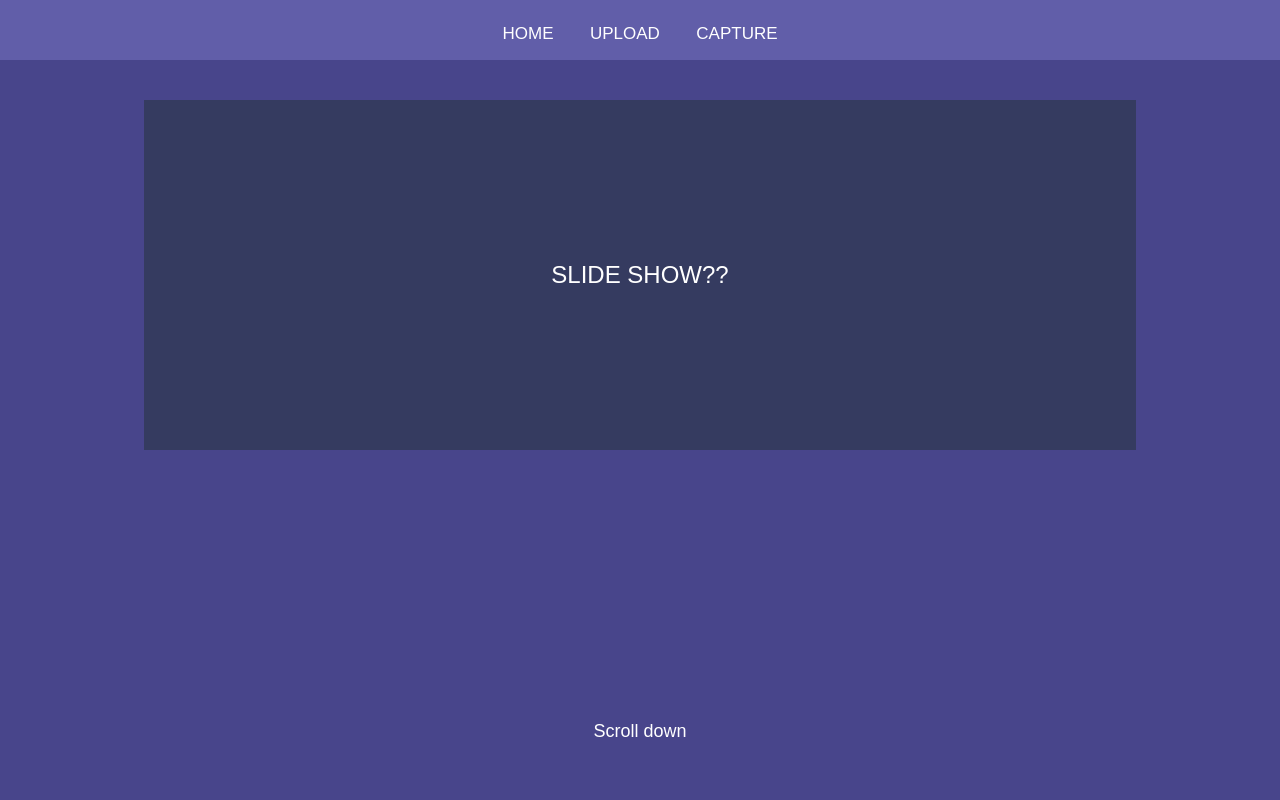
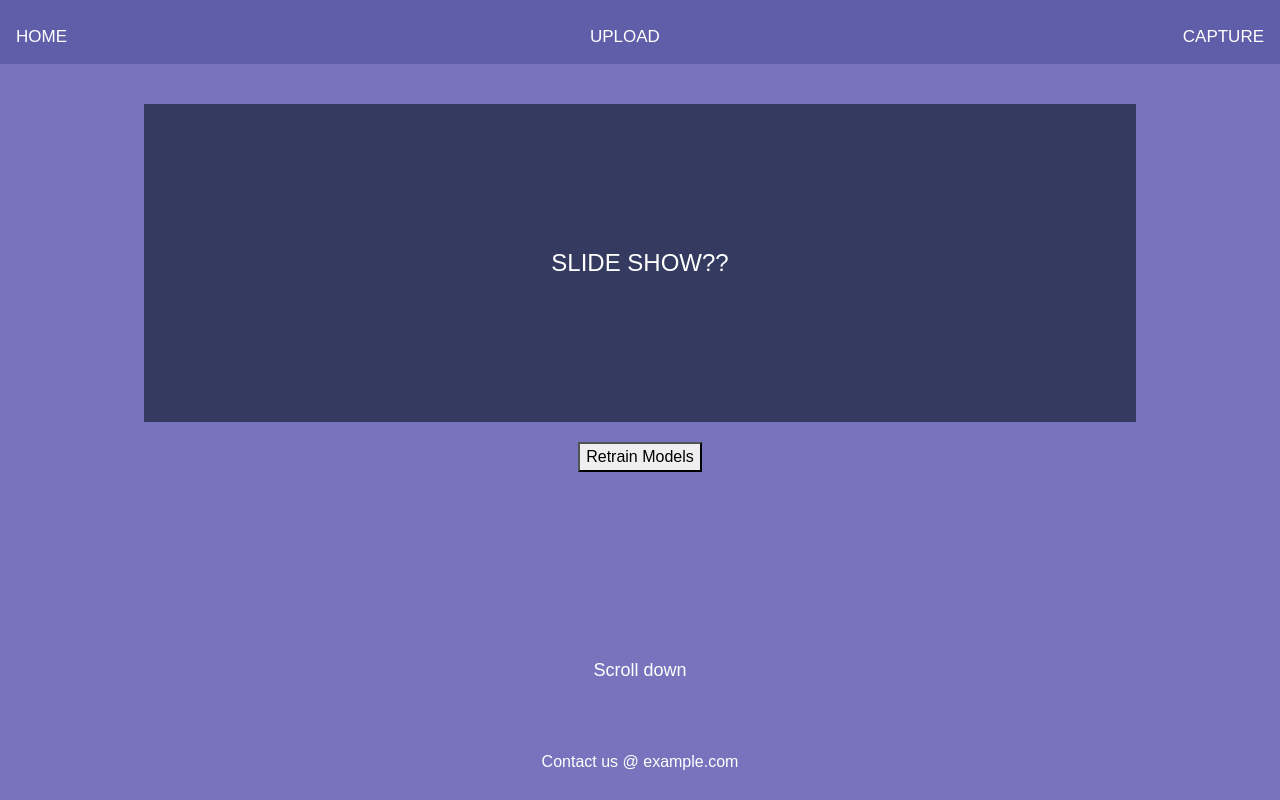
Before and after one commit to zedchichi/FYP_ENHANCING-ACCURACY-IN-BRITISH-SIGN-LANGUAGE-TRANSLATION-DIGITS-, a Flask app: page / in a window 1280 px wide. Run offline with Flask 3, Linux system fonts and the light colour scheme.

Commit message:
Update home.html

```diff
--- a/app/templates/home.html
+++ b/app/templates/home.html
@@ -4,6 +4,7 @@
     <meta charset="UTF-8">
     <meta name="viewport" content="width=device-width, initial-scale=1.0">
     <title>BSL Number Translator</title>
+    <link rel="stylesheet" href="https://cdn.jsdelivr.net/npm/bootstrap@4.4.1/dist/css/bootstrap.min.css" integrity="sha384-Vkoo8x4CGsO3+Hhxv8T/Q5PaXtkKtu6ug5TOeNV6gBiFeWPGFN9MuhOf23Q9Ifjh" crossorigin="anonymous">
     <style>
         body, html {
             height: 100%;
@@ -11,11 +12,10 @@
             padding: 0;
             font-family: Arial, sans-serif;
             background-color: #7774bd;
-        }
-        body {
             display: flex;
             flex-direction: column;
         }
+
         .navbar, .footer {
             background-color: #615ea9;
             color: #ffffff;
@@ -24,23 +24,20 @@
         }
         .navbar {
             top: 0;
-            height: 5%;
+            height: 8%;
         }
         .navbar a {
             padding: 14px 16px;
             text-decoration: none;
             color: #ffffff;
             font-size: 17px;
-            display: inline-block;
         }
         .navbar a:hover {
-            background-color: #ddd;
-            color: white;
+            background-color: #cecdf7;
         }
         .main-content {
             flex: 1;
             padding: 20px;
-            background-color: #48458b;
             color: #ffffff;
             display: flex;
             flex-direction: column;
@@ -91,11 +88,30 @@
          <div class="content-box">
             SLIDE SHOW??
         </div>
+        <button onclick="retrainModels()">Retrain Models</button>
         <p class="scroll-text">Scroll down</p>
     </div>
 
+    <div class="footer">
+        <p>Contact us @ example.com</p>
+    </div>
 
+    <script src="https://code.jquery.com/jquery-3.4.1.slim.min.js" integrity="sha384-J6qa4849blE2+poT4WnyKhv5vZF5SrPo0iEjwBvKU7imGFAV0wwj1yYfoRSJoZ+n" crossorigin="anonymous"></script>
+    <script src="https://cdn.jsdelivr.net/npm/popper.js@1.16.0/dist/umd/popper.min.js" integrity="sha384-Q6E9RHvbIyZFJoft+2mJbHaEWldlvI9IOYy5n3zV9zzTtmI3UksdQRVvoxMfooAo" crossorigin="anonymous"></script>
+    <script src="https://cdn.jsdelivr.net/npm/bootstrap@4.4.1/dist/js/bootstrap.min.js" integrity="sha384-wfSDF2E50Y2D1uUdj0O3uMBJnjuUD4Ih7YwaYd1iqfktj0Uod8GCExl3Og8ifwB6" crossorigin="anonymous"></script>
 
-
+    <script>
+        function retrainModels() {
+            fetch('/retrain', {
+                method: 'POST',
+                headers: {
+                    'Content-Type': 'application/json'
+                },
+            })
+            .then(response => response.json())
+            .then(data => alert(data.message))
+            .catch(error => console.error('Error:', error));
+        }
+    </script>
 </body>
 </html>
```
